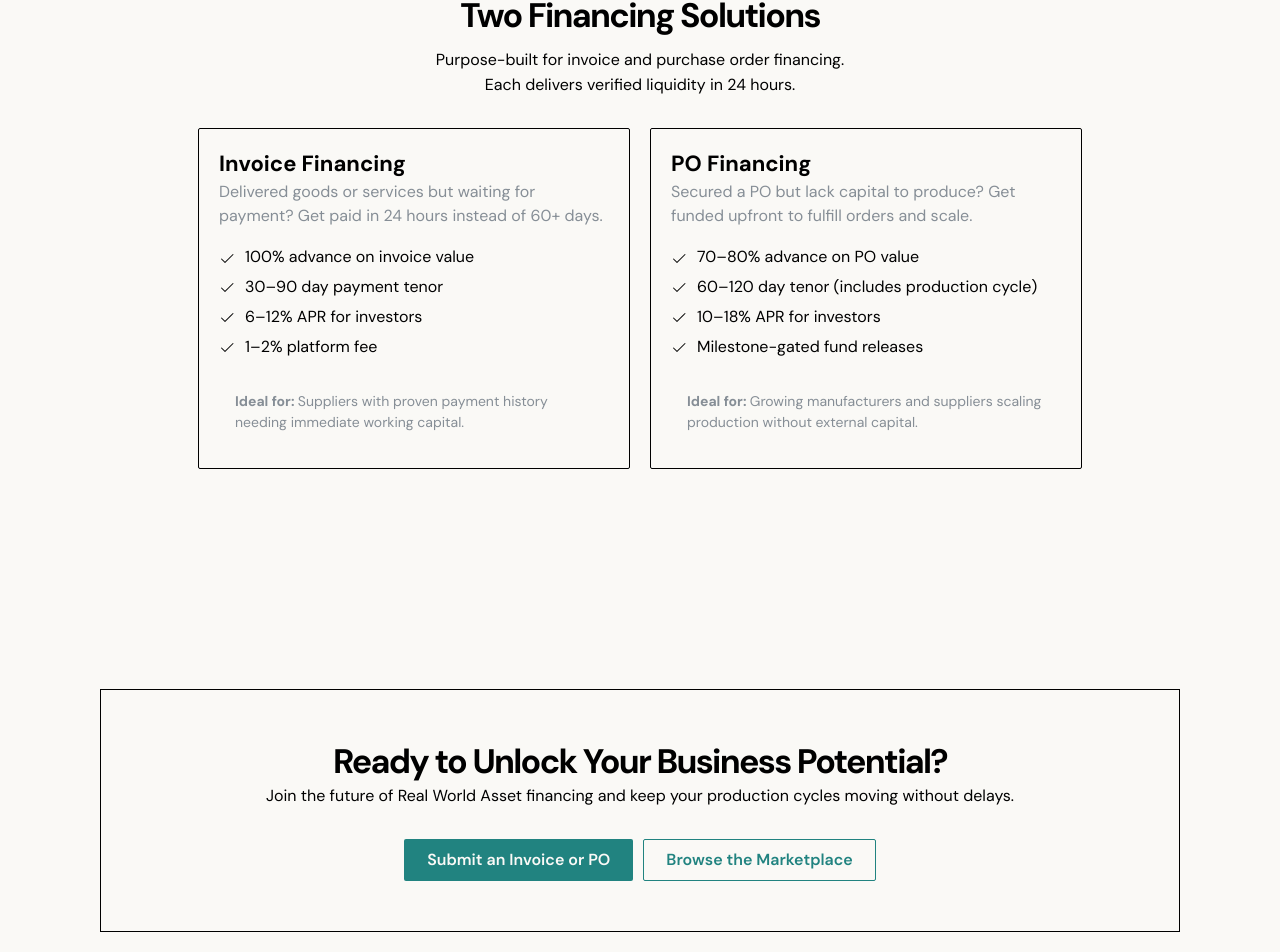
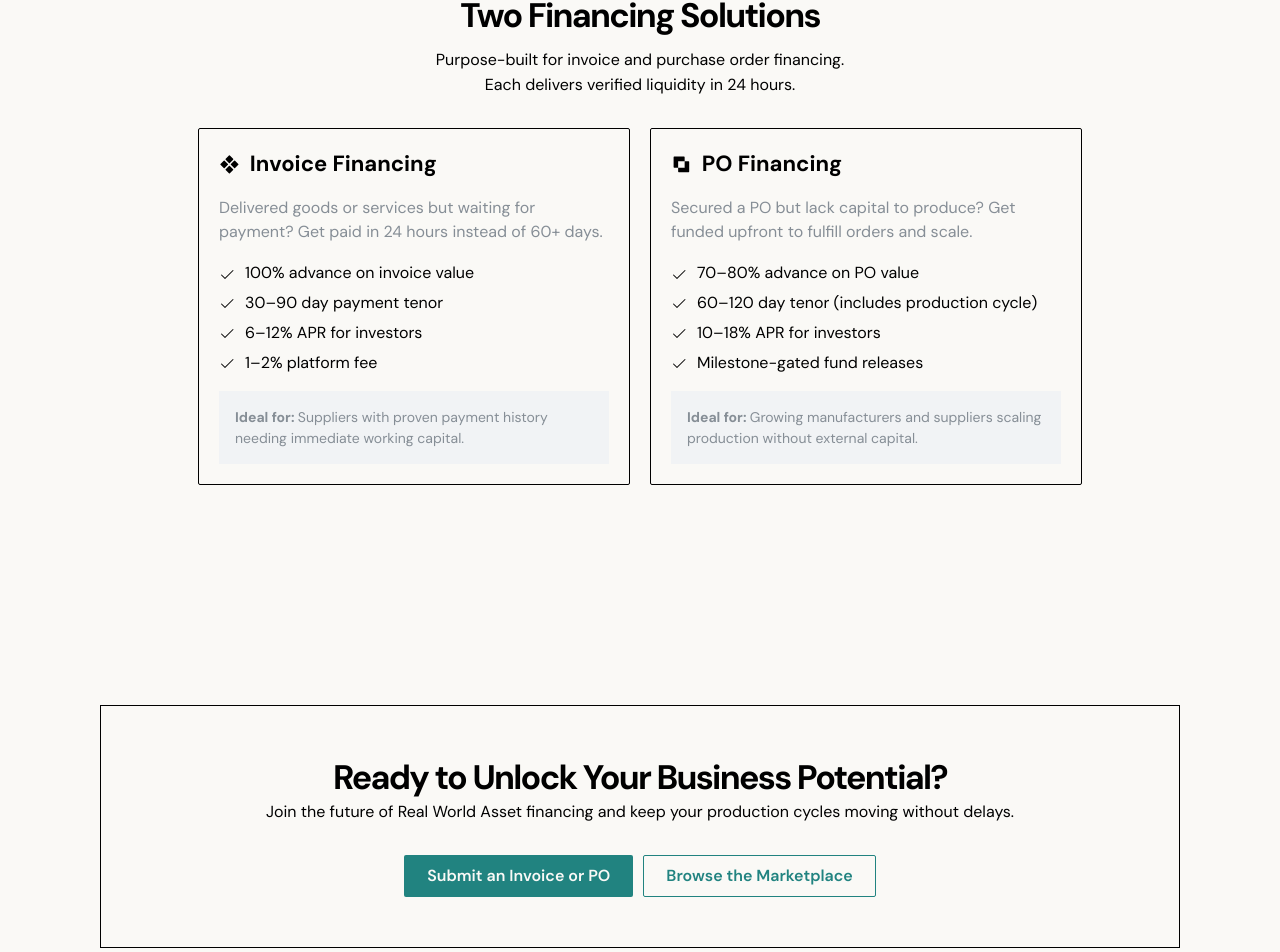
Before and after one commit to we-are-lumen/Lien, a Next.js app in the folder frontend/: page / in a window 1280 px wide. Shown: the part 1464-2416 px from the top of the page. Built offline with nearby package versions, Linux system fonts and the light colour scheme.

Commit message:
fix(landing): sticky navbar

```diff
--- a/frontend/app/(landing)/components/SolutionCard.tsx
+++ b/frontend/app/(landing)/components/SolutionCard.tsx
@@ -2,13 +2,16 @@
 
 import { Box, Flex, Group, Paper, Text, Title } from "@mantine/core";
 import { CheckIcon } from "@phosphor-icons/react";
+import { ReactNode } from "react";
 
 const SolutionCard = ({
+  icon,
   title,
   description,
   checkItems,
   idealFor,
 }: {
+  icon: ReactNode;
   title: string;
   description: string;
   checkItems: string[];
@@ -16,7 +19,8 @@ const SolutionCard = ({
 }) => {
   return (
     <Paper bd={"1px solid black"} p={20} maw={"27rem"}>
-      <Group>
+      <Group gap={"xs"} mb={16}>
+        {icon}
         <Title order={3}>{title}</Title>
       </Group>
       <Text c={"dimmed"}>{description}</Text>
@@ -28,7 +32,7 @@ const SolutionCard = ({
           </Group>
         ))}
       </Flex>
-      <Box p={16} bg={"grey.1"}>
+      <Box p={16} bg={"gray.1"}>
         <Text size="sm" c={"dimmed"}>
           <strong>Ideal for: </strong>
           {idealFor}.
--- a/frontend/app/(landing)/components/SolutionSection.tsx
+++ b/frontend/app/(landing)/components/SolutionSection.tsx
@@ -1,4 +1,7 @@
+"use client";
+
 import { Center, Flex, Text, Title } from "@mantine/core";
+import { DiamondsFourIcon, ExcludeSquareIcon } from "@phosphor-icons/react";
 import SolutionCard from "./SolutionCard";
 
 const SolutionSection = () => {
@@ -12,6 +15,7 @@ const SolutionSection = () => {
         </Text>
         <Flex mt={20} gap={20}>
           <SolutionCard
+            icon={<DiamondsFourIcon weight="fill" size={"1.3rem"} />}
             title="Invoice Financing"
             description="Delivered goods or services but waiting for payment? Get paid in 24 hours instead of 60+ days."
             checkItems={[
@@ -23,6 +27,7 @@ const SolutionSection = () => {
             idealFor="Suppliers with proven payment history needing immediate working capital"
           />
           <SolutionCard
+            icon={<ExcludeSquareIcon weight="fill" size={"1.3rem"} />}
             title="PO Financing"
             description="Secured a PO but lack capital to produce? Get funded upfront to fulfill orders and scale."
             checkItems={[
--- a/frontend/shared/components/navigations/LandingNavbar.tsx
+++ b/frontend/shared/components/navigations/LandingNavbar.tsx
@@ -3,7 +3,7 @@ import Link from "next/link";
 
 const LandingNavbar = () => {
   return (
-    <Box bg="white">
+    <Box bg="white" pos={"sticky"} top={0} style={{ zIndex: 99 }}>
       <Flex
         px={100}
         py={20}
```
